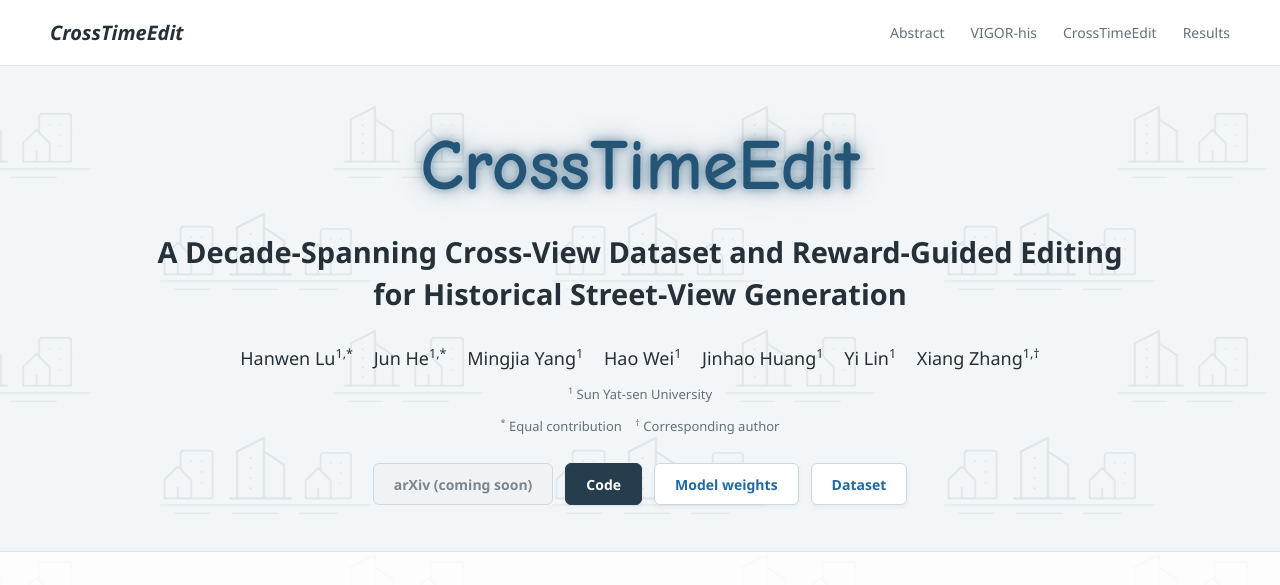
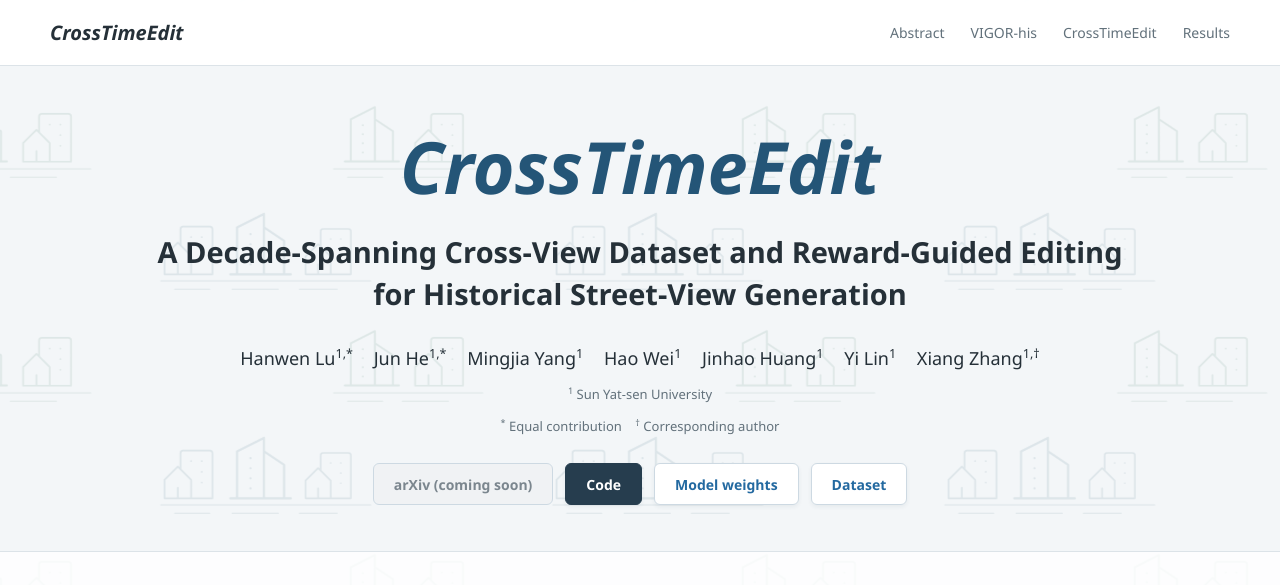
Before and after one commit to LuHanwen67/CrossTimeEdit-release, a plain HTML site: page site/index.html in a window 1280 px wide. Shown: the top 585 px of the page. Drawn offline with Linux system fonts and the light colour scheme.

Commit message:
Initial public release

```diff
--- a/site/index.html
+++ b/site/index.html
@@ -5,7 +5,7 @@
 <meta name="viewport" content="width=device-width, initial-scale=1">
 <meta name="description" content="CrossTimeEdit and VIGOR-his: a decade-spanning cross-view dataset and reward-guided editing for historical street-view generation.">
 <title>CrossTimeEdit</title>
-<link rel="stylesheet" href="style.v4.css?v=20260928-title-glow">
+<link rel="stylesheet" href="style.v4.css?v=20260928-title-restored">
 <script src="reveal.js?v=20260928-reveal-natural-exit" defer></script>
 </head>
 <body>
--- a/site/style.v4.css
+++ b/site/style.v4.css
@@ -16,8 +16,8 @@ nav { display:flex; gap:26px; font-size:14px; }
 nav a { color:var(--muted); }
 nav a:hover { color:var(--accent); }
 .hero { padding:60px 0 46px; text-align:center; }
-h1 { font-family:"Comic Sans MS","Comic Sans",cursive; font-size:72px; line-height:1.12; margin:0 0 24px; font-weight:700; }
-h1 em { color:#245577; font-style:normal; -webkit-text-stroke:3px #fff; paint-order:stroke fill; text-shadow:0 0 7px #24557780,0 0 16px #24557766,0 0 30px #2455774d; }
+h1 { font-size:72px; line-height:1.12; margin:0 0 24px; font-weight:800; }
+h1 em { color:#245577; }
 .subtitle { max-width:1010px; margin:0 auto 26px; font-size:29px; line-height:1.45; }
 .authors { margin:0 auto; max-width:1030px; font-size:18px; line-height:1.9; }
 .authors span { display:inline-block; margin:0 8px; white-space:nowrap; }
```
